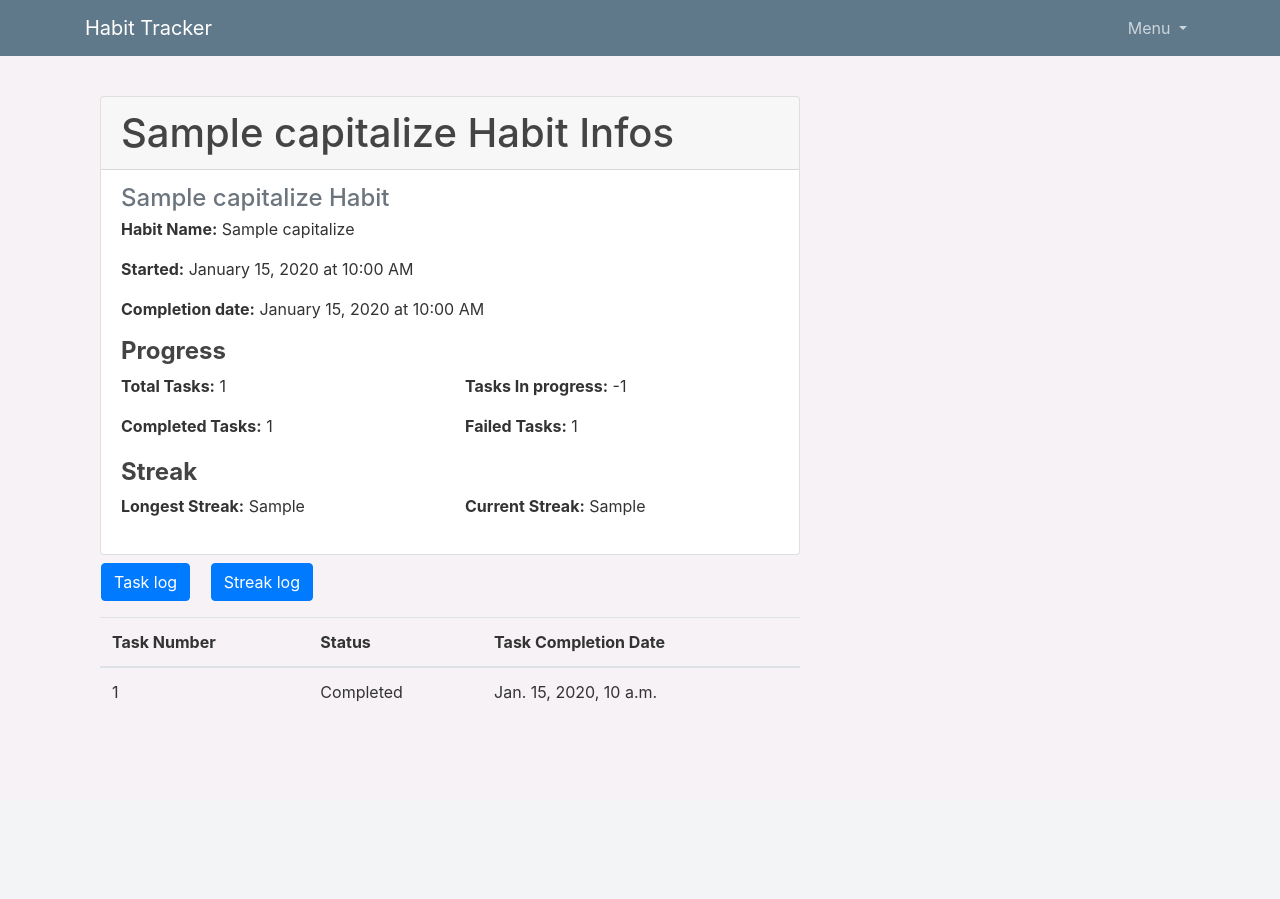
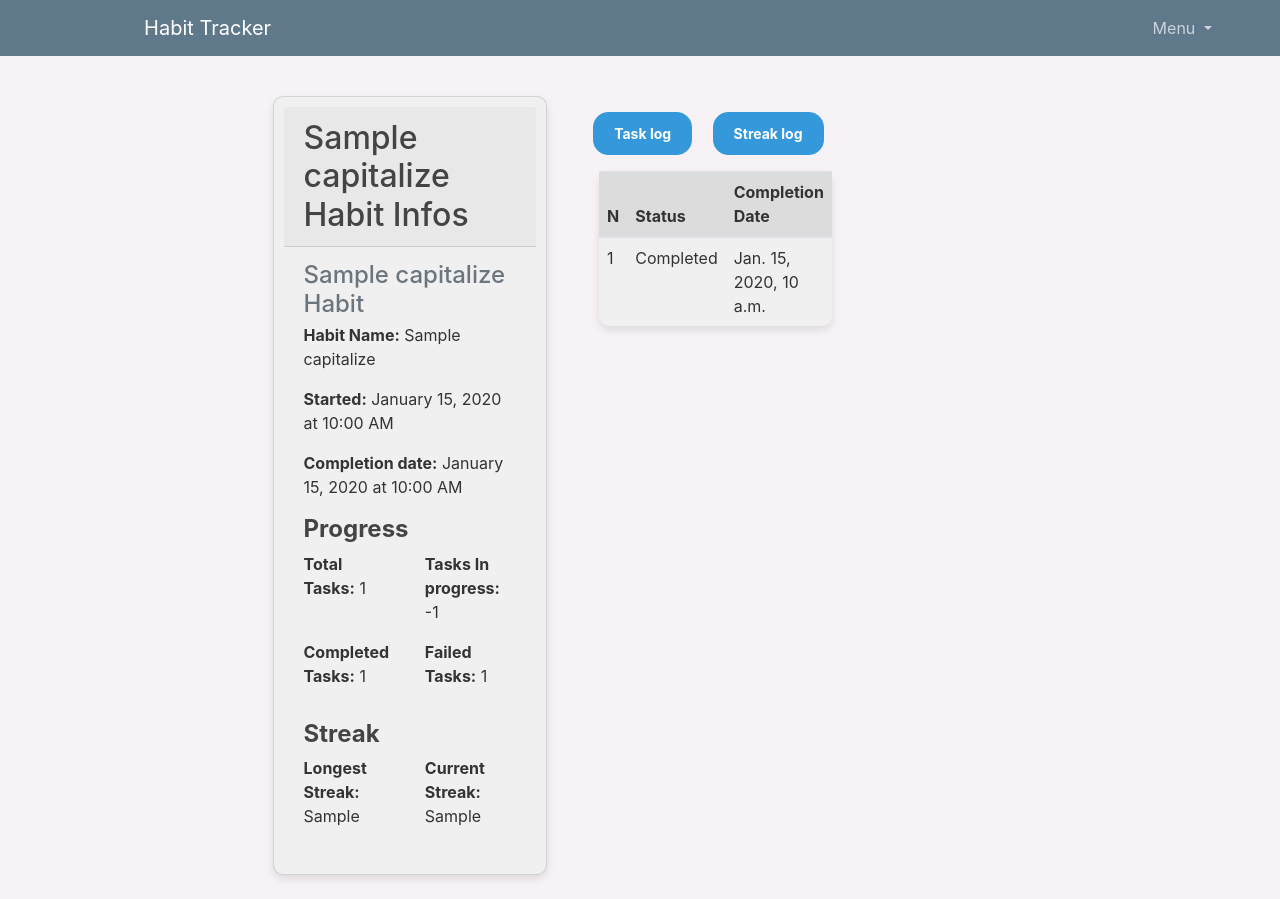
Before and after one commit to UsfZA/Habit-Tracker, a Django app: template habit/templates/habit_details.html in a window 1280 px wide. Before the commit the page ends 702 px from the top, so only its background shows below. Run offline with Django 4.2, Linux system fonts and the light colour scheme; the template is opened without the code that fills it: most values are stand-ins (such as "Sample title", 1, 10 or a date in 2020); some libraries are stand-ins or nearby versions.

Commit message:
better css styling

```diff
--- a/habit/static/css/main.css
+++ b/habit/static/css/main.css
@@ -1,8 +1,14 @@
 body {
     background: #f6f2f5;
     color: #333333;
+    margin: 0 auto; /* Add margin to center the content horizontally */
+    max-width: 2000px; /* Optionally, set a maximum width for the content */
+    padding: 0 20px; /* Optionally, add padding to the sides */
     margin-top: 5rem;
+    padding-left: 200px; /* Add padding to the left side */
+
 }
+
 
 h1, h2, h3, h4, h5, h6 {
     color: #444444;
@@ -107,7 +78,7 @@ a.article-title:hover {
 .streak-card {
     background-color: #f0f0f0; /* Light gray background color */
     border-radius: 10px; /* Rounded corners */
-    padding: 20px; /* Padding around the card */
+    padding: 10px; /* Padding around the card */
     box-shadow: 0 4px 8px rgba(0, 0, 0, 0.1); /* Box shadow for a subtle elevation effect */
     display: flex;
     flex-direction: column;
@@ -140,3 +117,144 @@ a.article-title:hover {
     margin-bottom: 15px; /* Add some spacing below the title */
     font-family: 'Arial', sans-serif; /* Specify the font family */
 }
+
+.container {
+    width: 95%; /* Set the width to 90% of the viewport width */
+    max-width: 2000px; /* Set a maximum width to prevent the content from becoming too wide */
+    margin: center; /* Center the container horizontally */
+}
+
+/* Add padding to the left side of the navbar */
+.navbar {
+    padding-left: 100px;
+}
+
+/* Style the table */
+.table {
+    width: 100%; /* Make the table fill its container */
+    border-radius: 10px; /* Rounded corners */
+    box-shadow: 0 4px 8px rgba(0, 0, 0, 0.1); /* Box shadow for a subtle elevation effect */
+    background-color: #f0f0f0; /* Light gray background color */
+    padding: 10px; /* Padding around the table */
+    margin-top: 0px; /* Add margin on top to separate from the card */
+}
+
+.table th,
+.table td {
+    padding: 8px; /* Add padding inside table cells */
+    border: oklch(lightness chroma hue); /* Remove borders between cells */
+    text-align: left; /* Align text to the left within cells */
+}
+
+.table th {
+    background-color: #dcdcdc; /* Set background color for table headers */
+}
+
+
+.btn {
+    border-radius: 15px; /* Round the corners */
+    padding: 10px 20px; /* Add padding */
+    font-size: 14px; /* Increase font size */
+    font-weight: bold; /* Make the font bold */
+    transition: all 0.3s ease; /* Smooth transition */
+}
+
+.btn-primary {
+    background-color: #3498db; /* Change background color for primary button */
+    border-color: #3498db; /* Change border color for primary button */
+    color: #ffffff; /* Change text color for primary button */
+}
+
+.btn-primary:hover {
+    background-color: #2980b9; /* Darken background color on hover for primary button */
+    border-color: #2980b9; /* Darken border color on hover for primary button */
+}
+
+.btn-danger {
+    background-color: #e74c3c; /* Change background color for danger button */
+    border-color: #e74c3c; /* Change border color for danger button */
+    color: #ffffff; /* Change text color for danger button */
+}
+
+.btn-danger:hover {
+    background-color: #c0392b; /* Darken background color on hover for danger button */
+    border-color: #c0392b; /* Darken border color on hover for danger button */
+}
+
+.btn-success {
+    background-color: #2ecc71; /* Change background color for success button */
+    border-color: #2ecc71; /* Change border color for success button */
+    color: #ffffff; /* Change text color for success button */
+}
+
+.btn-success:hover {
+    background-color: #27ae60; /* Darken background color on hover for success button */
+    border-color: #27ae60; /* Darken border color on hover for success button */
+}
+
+.btn-info {
+    background-color: #3498db; /* Change background color for info button */
+    border-color: #3498db; /* Change border color for info button */
+    color: #ffffff; /* Change text color for info button */
+}
+
+.btn-info:hover {
+    background-color: #2980b9; /* Darken background color on hover for info button */
+    border-color: #2980b9; /* Darken border color on hover for info button */
+}
+
+.btn-warning {
+    background-color: #f39c12; /* Change background color for warning button */
+    border-color: #f39c12; /* Change border color for warning button */
+    color: #212529; /* Change text color for warning button */
+}
+
+.btn-warning:hover {
+    background-color: #d35400; /* Darken background color on hover for warning button */
+    border-color: #d35400; /* Darken border color on hover for warning button */
+}
+
+
+/* Add this CSS to your main.css file or create a new CSS file and link it in your HTML */
+
+/* Dropdown menu */
+.form-select {
+    width: 60%; /* Make the dropdown menu full width */
+    padding: 0.5rem 1rem; /* Add padding */
+    font-size: 16px; /* Increase font size */
+    border-radius: 8px; /* Round the corners */
+    border: 1px solid #ced4da; /* Add border */
+    background-color: #ffffff; /* Set background color */
+    transition: border-color 0.15s ease-in-out, box-shadow 0.15s ease-in-out; /* Smooth transition */
+    text-transform: capitalize; /* Capitalize the text */
+
+}
+
+/* Style the options within the dropdown */
+.form-select option {
+    padding: 0.5rem 1rem; /* Add padding */
+    font-size: 16px; /* Increase font size */
+}
+
+
+/* Progress bar */
+.progress {
+    height: 20px; /* Set the height of the progress bar */
+    border-radius: 8px; /* Round the corners */
+    background-color: #d2e9ff; /* Set lighter blue background color */
+}
+
+.progress-bar {
+    border-radius: 8px; /* Round the corners */
+    color: #007bff; /* Set shade of blue color */
+}
+
+.progress-text {
+    font-size: 16px; /* Set font size */
+    margin-bottom: 0; /* Remove margin bottom */
+}
+
+
+.bg-blue {
+    background-color: #007bff; /* Desired shade of blue */
+}
--- a/habit/templates/analysis_card.html
+++ b/habit/templates/analysis_card.html
@@ -1,5 +1,5 @@
 <div class="col-md-6 mb-4">
-    <div class="card">
+    <div class="card streak-card">
         <div class="card-body d-flex flex-column">
             <div class="d-flex justify-content-between align-items-center">
                 <h5 class="card-title" style="max-height: 3.6rem; overflow: hidden; text-overflow: ellipsis; white-space: nowrap;">{{ habit.name.capitalize }}</h5>
@@ -12,7 +12,7 @@
                 <p class="card-text"><strong>Current Streak:</strong> {{ streak.current_streak }}</p>
             {% endwith %}
             <div class="progress mt-auto">
-                <div class="progress-bar bg-success" role="progressbar" style="width: {{ habit.progress_percentage }}%;" aria-valuenow="{{ habit.progress_percentage }}" aria-valuemin="0" aria-valuemax="100"></div>
+                <div class="progress-bar bg-blue" role="progressbar" style="width: {{ habit.progress_percentage }}%;" aria-valuenow="{{ habit.progress_percentage }}" aria-valuemin="0" aria-valuemax="100"></div>
             </div>
             <div class="row">
                 <div class="col text-left">
--- a/habit/templates/habit_card.html
+++ b/habit/templates/habit_card.html
@@ -1,5 +1,5 @@
 <div class="col-md-6 mb-4">
-    <div class="card">
+    <div class="card streak-card">
         <div class="card-body d-flex flex-column">
             <div class="d-flex justify-content-between align-items-center">
                 <h5 class="card-title" style="max-height: 3.6rem; overflow: hidden; text-overflow: ellipsis; white-space: nowrap;">{{ habit.name.capitalize }}</h5>
@@ -15,7 +15,7 @@
                 <p class="card-text"><strong>Current Streak:</strong> {{ streak.current_streak }}</p>
             {% endwith %}
             <div class="progress mt-auto">
-                <div class="progress-bar bg-success" role="progressbar" style="width: {{ habit.progress_percentage }}%;" aria-valuenow="{{ habit.progress_percentage }}" aria-valuemin="0" aria-valuemax="100"></div>
+                <div class="progress-bar bg-blue" role="progressbar" style="width: {{ habit.progress_percentage }}%;" aria-valuenow="{{ habit.progress_percentage }}" aria-valuemin="0" aria-valuemax="100"></div>
             </div>
             <div class="row">
                 <div class="col text-left">
--- a/habit/templates/habit_details.html
+++ b/habit/templates/habit_details.html
@@ -4,57 +4,56 @@
     {% if habit %}
         <div class="container mt-3">
             <div class="row">
-                <div class="col-md-12">
-                    <div class="card">
-                        <h1 class="card-header"> {{ habit.name.capitalize }} Habit Infos </h1>
+                <div class="col-md-6">
+                    <div class="card streak-card mb-4">
+                        <h2 class="card-header">{{ habit.name.capitalize }} Habit Infos</h2>
 
                         <div class="card-body">
                             <h4 class="card-subtitle mb-1 text-muted">{{ habit.period.capitalize }} Habit</h4>
                             <p><i class="bi bi-person mt-2"></i> <strong>Habit Name:</strong> {{ habit.name.capitalize }}</p>
                             <p><i class="bi bi-calendar"></i> <strong>Started:</strong> {{ habit.creation_time|date:"F d, Y" }} at {{ habit.creation_time|date:"g:i A" }}</p>
                             <p><i class="bi bi-calendar"></i> <strong>Completion date:</strong> {{ habit.completion_date|date:"F d, Y" }} at {{ habit.completion_date|date:"g:i A" }}</p>
-                            <h4 class="mt-1"><strong>Progress</strong></h4>
-                            <div class ="row">
-                                <div class="col text-left">
+                            <h4 class="mt-3"><strong>Progress</strong></h4>
+                            <div class="row">
+                                <div class="col">
                                     <p><i class="bi bi-check2"></i> <strong>Total Tasks:</strong> {{ habit.num_of_tasks }}</p>
                                 </div>
-                                <div class="col text-rightt">
+                                <div class="col">
                                     <p><i class="bi bi-check2"></i> <strong>Tasks In progress:</strong> {{ habit.num_of_tasks|sub:habit.num_of_completed_tasks|sub:streak.num_of_failed_tasks}}</p>
                                 </div>
                             </div>
                             <div class="row">
-                                <div class="col text-left">
+                                <div class="col">
                                     <p><i class="bi bi-check2"></i> <strong>Completed Tasks:</strong> {{ habit.num_of_completed_tasks }} </p>
                                 </div>
-                                <div class="col text-rightt">
+                                <div class="col">
                                     <p><i class="bi bi-check2"></i> <strong>Failed Tasks:</strong> {{ streak.num_of_failed_tasks }}</p>
                                 </div>
                             </div>
-                            <h4 class="mt-1"><strong>Streak</strong></h4>
+                            <h4 class="mt-3"><strong>Streak</strong></h4>
                             <div class ="row">
-                                <div class="col text-left">
+                                <div class="col">
                                     <p><i class="bi bi-check2"></i> <strong>Longest Streak:</strong> {{ streak.longest_streak }}</p>
                                 </div>
-                                <div class="col text-rightt">
+                                <div class="col">
                                     <p><i class="bi bi-check2"></i> <strong>Current Streak:</strong> {{ streak.current_streak }}</p>
                                 </div>
                             </div>
                         </div>
                     </div>
                 </div>
-            </div>
-        </div>
-        <button class="btn btn-primary mt-2 ml-3" onclick="showTasks('task')">Task log</button>
-        <button class="btn btn-primary mt-2 ml-3" onclick="showTasks('streak')">Streak log</button>
-        <div class="container mt-3" id="task-log" >
+                <div class="col-md-6">
+                    <button class="btn btn-primary mt-3 ml-3" onclick="showTasks('task')">Task log</button>
+                    <button class="btn btn-primary mt-3 ml-3" onclick="showTasks('streak')">Streak log</button>
+                    <div class="container mt-3" id="task-log">
                         <div class="row">
                             <div class="col-md-12">
                                 <table class="table">
                                     <thead>
                                         <tr>
-                                <th>Task Number</th>
+                                            <th>N</th>
                                             <th>Status</th>
-                                <th>Task Completion Date</th>
+                                            <th>Completion Date</th>
                                         </tr>
                                     </thead>
                                     <tbody>
@@ -73,13 +72,13 @@
                         </div>
                     </div>
 
-        <div class="container mt-3" id="streak-log" >
+                    <div class="container mt-5" id="streak-log">
                         <div class="row">
                             <div class="col-md-12">
                                 <table class="table">
                                     <thead>
                                         <tr>
-                                <th>Streak Id</th>
+                                            <th>Id</th>
                                             <th>Streak</th>
                                             <th>Date</th>
                                         </tr>
@@ -94,6 +93,9 @@
                                         {% endfor %}
                                     </tbody>
                                 </table>
+                            </div>
+                        </div>
+                    </div>
                 </div>
             </div>
         </div>
```
Also changed, not shown: other parts of habit/static/css/main.css (+7 -36 lines), habit/templates/home.html (+5 -5 lines). Lines whose indentation alone changed are shown as unchanged.
